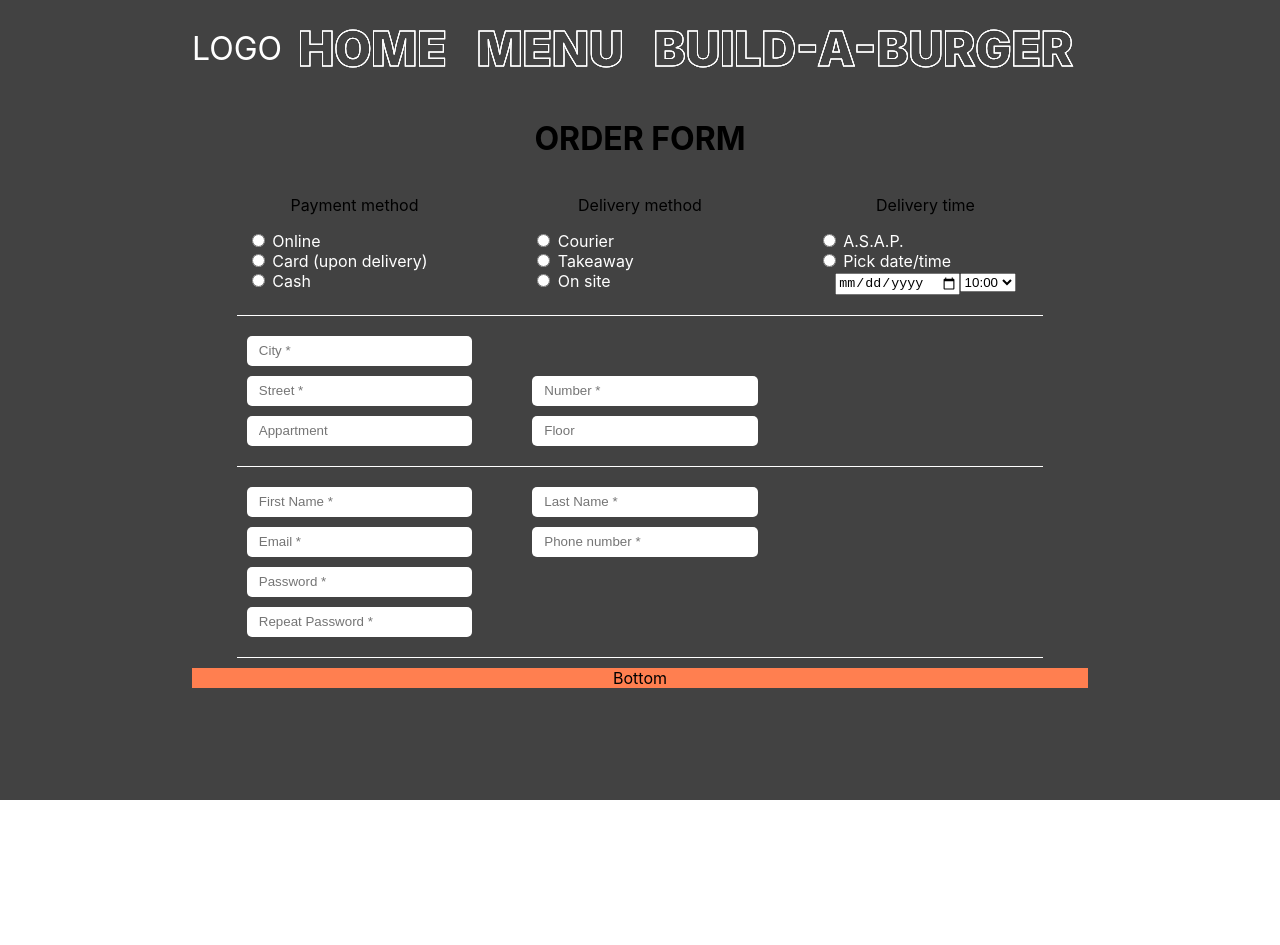
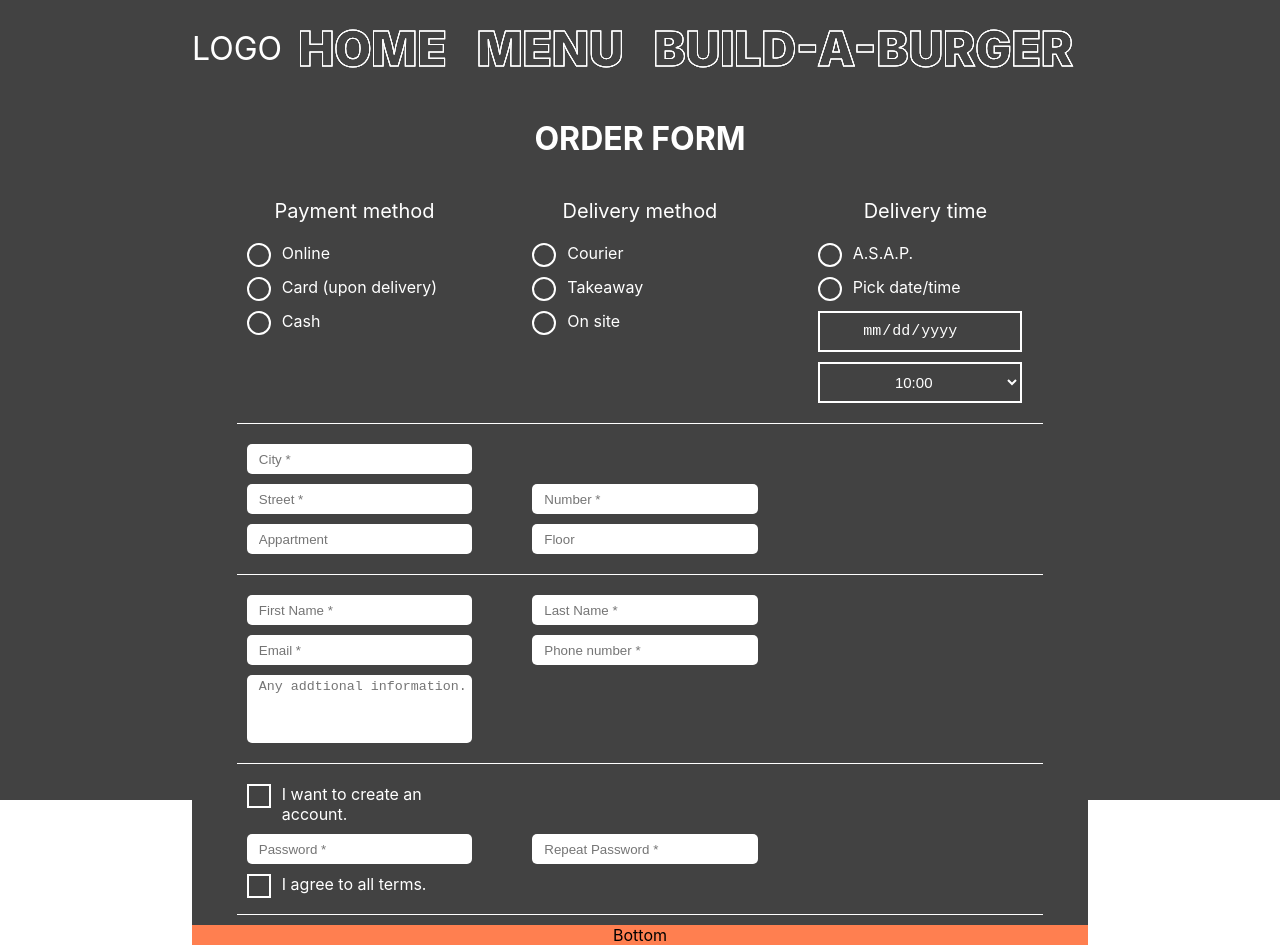
Before and after one commit to KrzysztofLesny/burger, a React (Create React App) app: page /order in a window 1280 px wide. Before the commit the page ends 800 px from the top, so only its background shows below. Built offline with nearby package versions, Linux system fonts and the light colour scheme.

Commit message:
further work on form (mainly css)

```diff
--- a/src/components/OrderForm.js
+++ b/src/components/OrderForm.js
@@ -13,12 +13,11 @@ const deliveryTimeOptions = () => {
 
 class OrderFrom extends Component {
     state = {
+        today: `2019-12-16`,
         userFirstName: ``,
         userLastName:``,
         userEmail:``
     }
-
-
 
     render() {
 
@@ -29,47 +28,51 @@ class OrderFrom extends Component {
 
         return (
             <div className="OrderFormContainer">
-                <h1>ORDER FORM</h1>
+                <h1 className="OrderFormContainer__Title">ORDER FORM</h1>
                 <form className="OrderForm">
                     <div className="OrderForm__Row">
                         <div className="FormElements">
-                            <p>Payment method</p>
-                            <label className="FormElements__Radio">
-                                <input type="radio" name="paymentMethod" value="online"/> Online
+                            <p className="FormElements__Title">Payment method</p>
+                            <label className="FormElements__Label">
+                                <input type="radio" name="paymentMethod" value="online"/>
+                                <span className="FormElements__Radio"></span> Online
                             </label>
-                            <label className="FormElements__Radio">
-                                <input type="radio" name="paymentMethod" value="card"/> Card (upon delivery)
+                            <label className="FormElements__Label">
+                                <input type="radio" name="paymentMethod" value="card"/><span className="FormElements__Radio"></span> Card (upon delivery)
                                 </label>
-                            <label className="FormElements__Radio">
-                                <input type="radio" name="paymentMethod" value="cash"/> Cash
+                            <label className="FormElements__Label">
+                                <input type="radio" name="paymentMethod" value="cash"/><span className="FormElements__Radio"></span>  Cash
                             </label>
                         </div>
 
                         <div className="FormElements">
-                            <p>Delivery method</p>
-                            <label className="FormElements__Radio">
-                                <input type="radio" name="deliveryMethod" value="online"/> Courier
+                            <p className="FormElements__Title">Delivery method</p>
+                            <label className="FormElements__Label">
+                                <input type="radio" name="deliveryMethod" value="online"/><span className="FormElements__Radio"></span>  Courier
                             </label>
-                            <label className="FormElements__Radio">
-                                <input type="radio" name="deliveryMethod" value="card"/> Takeaway
+                            <label className="FormElements__Label">
+                                <input type="radio" name="deliveryMethod" value="card"/><span className="FormElements__Radio"></span>  Takeaway
                                 </label>
-                            <label className="FormElements__Radio">
-                                <input type="radio" name="deliveryMethod" value="cash"/> On site
+                            <label className="FormElements__Label">
+                                <input type="radio" name="deliveryMethod" value="cash"/><span className="FormElements__Radio"></span>  On site
                             </label>
                         </div>
 
                         <div className="FormElements">
-                            <p>Delivery time</p>
-                            <label className="FormElements__Radio">
-                                <input type="radio" name="deliveryTime" value="asap"/> A.S.A.P.
+                            <p className="FormElements__Title">Delivery time</p>
+                            <label className="FormElements__Label">
+                                <input type="radio" name="deliveryTime" value="asap"/><span className="FormElements__Radio"></span>  A.S.A.P.
                             </label>
-                            <label className="FormElements__Radio">
-                                <input type="radio" name="deliveryTime" value="future"/> Pick date/time
-                                </label>
-                            <input type="date" name="deliveryTimeDate" placeholder="Date"/>
-                            <select name="deliveryTimeOption">
+                            <label className="FormElements__Label">
+                                <input type="radio" className="FormElements__Radio" name="deliveryTime" value="future"/><span className="FormElements__Radio"></span>  Pick date/time
+                            </label>
+
+                            {/* only if above checke*/}
+                            <input type="date" className="FormElements__Date" name="deliveryTimeDate" />
+                            <select className="FormElements__Date" className="FormElements__Date" name="deliveryTimeOption">
                                     {selectOptions}
                             </select>
+
                         </div>
                     </div>
 
@@ -87,10 +90,25 @@ class OrderFrom extends Component {
                         <input className="FormElements__Element" type="email" placeholder="Email *" name="userEmail"/>
                         <input className="FormElements__Element FormElements__Element-right" type="tel" placeholder="Phone number *" name="userPhone" />
 
+                        <textarea className="FormElements__TextAea" placeholder="Any addtional information."></textarea>
+                    </div>
+
+                    <div className="OrderForm__Row">
+                        <label className="FormElements__LabelCheck">
+                            <input type="checkbox" name="passwordToggle"/>
+                            <span className="FormElements__CheckBox"></span>
+                            I want to create an account.
+                        </label>
 
 
                         <input className="FormElements__Element" type="password" placeholder="Password *" name="userPassword"/>
-                        <input className="FormElements__Element" type="password" placeholder="Repeat Password *" name="userRepeatPassword"/>
+                        <input className="FormElements__Element FormElements__Element-right" type="password" placeholder="Repeat Password *" name="userRepeatPassword"/>
+
+                        <label className="FormElements__LabelCheck">
+                            <input type="checkbox" name="termsAgree"/>
+                            <span className="FormElements__CheckBox"></span> I agree to all terms.
+                        </label>
+
                     </div>
                 </form>
             </div>
--- a/src/components/styles/OrderForm.scss
+++ b/src/components/styles/OrderForm.scss
@@ -1,6 +1,10 @@
 .OrderFormContainer {
     width: 100%;
     display: grid;
+
+    &__Title {
+        color: white;
+    }
 }
 
 .OrderForm {
@@ -17,13 +21,123 @@
     }
 }
 
+input[type=radio],
+input[type=checkbox] {
+    display: none;
+}
+
 .FormElements {
 
+    &__Title {
+        font-size: 20px;
+        color: white;
+    }
+
     &__Radio {
+        position: absolute;
+        top: 0px;
+        left: 0px;
+        height: 20px;
+        width: 20px;
+        cursor: pointer;
+        background-color: #424242;
+        border-radius: 50%;
+        border: 2px solid white;
+        transition: 0.5s;
+
+        &::after {
+            content: "";
+            position: absolute;
+            display: none;
+            top: 6px;
+            left: 6px;
+            width: 8px;
+            height: 8px;
+            border-radius: 50%;
+            background-color: white;
+            transition: 0.5s;
+        }
+
+    }
+
+    &__CheckBox {
+        position: absolute;
+        top: 0px;
+        left: 0px;
+        height: 20px;
+        width: 20px;
+        cursor: pointer;
+        background-color: #424242;
+        border: 2px solid white;
+        transition: 0.5s;
+
+        &::after {
+            content: "";
+            position: absolute;
+            transition: 0.5s;
+            display: none;
+            left: 6px;
+            top: 2px;
+            width: 5px;
+            height: 10px;
+            border: solid white;
+            border-width: 0 3px 3px 0;
+            -webkit-transform: rotate(45deg);
+            -ms-transform: rotate(45deg);
+            transform: rotate(45deg);
+        }
+    }
+
+    &__Label {
+        position: relative;
         display: block;
         text-align: left;
-        padding-left: 10px;
+        height: 24px;
         color: white;
+        cursor: pointer;
+        padding-left: 35px;
+        margin: 10px 0 0 10px;
+
+        &:hover .FormElements__Radio{
+            &::after {
+                display: block;
+            }
+        }
+
+        & input:checked ~ .FormElements__Radio{
+            border: 2px solid white;
+            background-color: white;
+
+            &::after {
+                display: none;
+            }
+        }
+
+
+        &Check {
+            position: relative;
+            display: block;
+            text-align: left;
+            color: white;
+            cursor: pointer;
+            grid-column: 1 / 2;
+            padding-left: 35px;
+            margin: 10px 0 0 10px;
+
+            &:hover .FormElements__CheckBox{
+                background-color: white;
+            }
+
+            & input:checked ~ .FormElements__CheckBox{
+                border: 2px solid white;
+                background-color: red;
+
+                &::after {
+                    display: block;
+                }
+            }
+
+        }
     }
 
     &__Element {
@@ -37,8 +151,57 @@
         padding-left: 10px;
         border: 2px solid transparent;
 
+        &:focus {
+            outline: none !important;
+            border: 2px solid transparent;
+        }
+
         &-right {
             grid-column: 2 / 3;
         }
     }
+
+    &__TextAea {
+        grid-column: 1 / 2;
+        height: 60px;
+        border-radius: 5px;
+        margin: 10px 0 0 10px;
+        padding-left: 10px;
+        border: 2px solid transparent;
+        outline: none;
+        resize: none;
+        overflow: auto;
+    }
+
+    &__Date {
+        display: block;
+        text-align: center;
+        height: 27px;
+        width: 200px;
+        margin: 10px 0 0 10px;
+        color: white;
+        border: 2px solid white;
+        background-color: #424242;
+        font-size: 15px;
+        cursor: pointer;
+        outline: none;
+        box-sizing: content-box;
+        padding: 5px 0;
+
+            &:focus {
+                border: 2px solid white;
+            }
+
+            &::-webkit-outer-spin-button, /* Removes arrows */
+            &::-webkit-inner-spin-button, /* Removes arrows */
+            &::-webkit-clear-button { /* Removes blue cross */
+                -webkit-appearance: none;
+                margin: 0;
+            }
+            &::-webkit-calendar-picker-indicator {
+                color: white;
+                background: #424242;
+            }
+
+    }
 }
```
